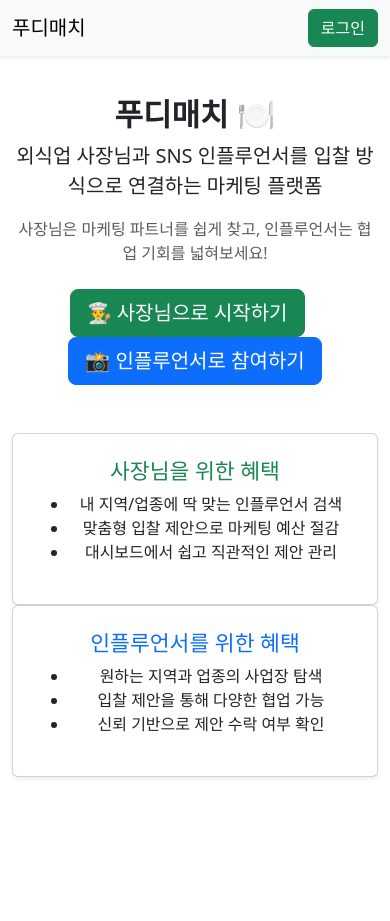
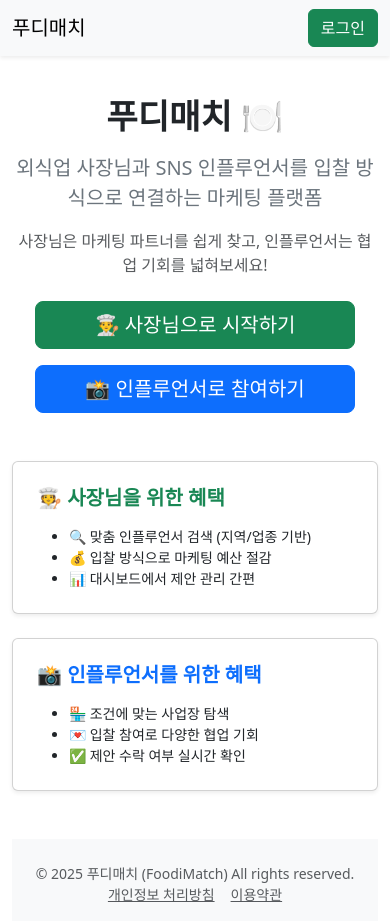
Before and after one commit to HanjuJo/FoodiMach_P1, a React (Create React App) app in the folder frontend/: page / in a window 390 px wide. Before the commit the page ends 844 px from the top, so only its background shows below. Built offline with nearby package versions, Linux system fonts and the light colour scheme; no server answers.

Commit message:
style: 홈 화면 반응형 디자인 및 AOS 애니메이션 적용

```diff
--- a/frontend/package.json
+++ b/frontend/package.json
@@ -3,6 +3,7 @@
   "version": "0.1.0",
   "private": true,
   "dependencies": {
+    "aos": "^2.3.4",
     "bootstrap": "^5.3.5",
     "cra-template-pwa": "2.0.0",
     "firebase": "^11.6.1",
--- a/frontend/src/pages/Home.js
+++ b/frontend/src/pages/Home.js
@@ -1,9 +1,12 @@
+
 import { useEffect, useState } from "react";
 import { Container, Button, Card, Row, Col } from "react-bootstrap";
 import { useNavigate } from "react-router-dom";
 import { auth, db } from "../firebaseConfig";
 import { onAuthStateChanged } from "firebase/auth";
 import { doc, getDoc } from "firebase/firestore";
+import AOS from "aos";
+import "aos/dist/aos.css";
 
 export default function Home() {
   const navigate = useNavigate();
@@ -30,27 +33,23 @@ export default function Home() {
       }
     });
 
+    AOS.init({ duration: 800 });
     return () => unsubscribe();
   }, []);
 
   if (!user) {
     return (
       <Container className="mt-5 pt-5 text-center">
-        <div className="text-center mb-5">
-          <h1 className="display-5 fw-bold">푸디매치 🍽️</h1>
-          <p className="lead">
+        <div className="hero-section mb-5" data-aos="fade-down">
+          <h1 className="display-4 fw-bold text-dark">푸디매치 🍽️</h1>
+          <p className="lead mt-3 text-secondary">
             외식업 사장님과 SNS 인플루언서를 <strong>입찰 방식</strong>으로 연결하는 마케팅 플랫폼
           </p>
           <p className="text-muted">
             사장님은 마케팅 파트너를 쉽게 찾고, 인플루언서는 협업 기회를 넓혀보세요!
           </p>
-          <div className="mt-4">
-            <Button
-              variant="success"
-              className="me-3"
-              size="lg"
-              onClick={() => navigate("/business")}
-            >
+          <div className="d-grid gap-3 mt-4" style={{ maxWidth: "320px", margin: "0 auto" }}>
+            <Button variant="success" size="lg" onClick={() => navigate("/business")}>
               👨‍🍳 사장님으로 시작하기
             </Button>
             <Button variant="primary" size="lg" onClick={() => navigate("/influencer")}>
@@ -59,36 +58,44 @@ export default function Home() {
           </div>
         </div>
 
-        <Row className="mt-5">
+        <Row className="g-4 mb-5">
           <Col md={6}>
-            <Card className="p-4 shadow-sm h-100">
-              <h4 className="text-success">사장님을 위한 혜택</h4>
-              <ul>
-                <li>내 지역/업종에 딱 맞는 인플루언서 검색</li>
-                <li>맞춤형 입찰 제안으로 마케팅 예산 절감</li>
-                <li>대시보드에서 쉽고 직관적인 제안 관리</li>
+            <Card className="p-4 shadow-sm text-start h-100" data-aos="fade-up">
+              <h5 className="text-success fw-bold mb-3">🧑‍🍳 사장님을 위한 혜택</h5>
+              <ul className="mb-0 small">
+                <li>🔍 맞춤 인플루언서 검색 (지역/업종 기반)</li>
+                <li>💰 입찰 방식으로 마케팅 예산 절감</li>
+                <li>📊 대시보드에서 제안 관리 간편</li>
               </ul>
             </Card>
           </Col>
           <Col md={6}>
-            <Card className="p-4 shadow-sm h-100">
-              <h4 className="text-primary">인플루언서를 위한 혜택</h4>
-              <ul>
-                <li>원하는 지역과 업종의 사업장 탐색</li>
-                <li>입찰 제안을 통해 다양한 협업 가능</li>
-                <li>신뢰 기반으로 제안 수락 여부 확인</li>
+            <Card className="p-4 shadow-sm text-start h-100" data-aos="fade-up">
+              <h5 className="text-primary fw-bold mb-3">📸 인플루언서를 위한 혜택</h5>
+              <ul className="mb-0 small">
+                <li>🏪 조건에 맞는 사업장 탐색</li>
+                <li>💌 입찰 참여로 다양한 협업 기회</li>
+                <li>✅ 제안 수락 여부 실시간 확인</li>
               </ul>
             </Card>
           </Col>
         </Row>
+
+        <footer className="mt-5 pt-4 pb-3 bg-light text-center text-muted small">
+          <div>© 2025 푸디매치 (FoodiMatch) All rights reserved.</div>
+          <div>
+            <a href="/privacy" className="text-muted me-3">개인정보 처리방침</a>
+            <a href="/terms" className="text-muted">이용약관</a>
+          </div>
+        </footer>
       </Container>
     );
   }
 
   return (
-    <Container className="mt-5">
+    <Container className="mt-5 pt-5">
       {role === "owner" && (
-        <Card className="p-4 shadow-sm bg-light">
+        <Card className="p-4 shadow-sm bg-light mb-4" data-aos="fade-up">
           <h3 className="mb-3">👨‍🍳 사장님, 푸디매치를 이렇게 활용해보세요!</h3>
           <ul>
             <li>조건 기반 인플루언서 검색 및 매칭</li>
@@ -103,8 +110,9 @@ export default function Home() {
           </div>
         </Card>
       )}
+
       {role === "influencer" && (
-        <Card className="p-4 shadow-sm bg-light">
+        <Card className="p-4 shadow-sm bg-light mb-4" data-aos="fade-up">
           <h3 className="mb-3">📸 인플루언서님, 푸디매치에서 기회를 찾으세요!</h3>
           <ul>
             <li>맞춤 사업장 검색으로 원하는 조건 찾기</li>
@@ -112,15 +120,20 @@ export default function Home() {
             <li>수락된 제안은 전화번호 포함 공개됨</li>
           </ul>
           <div className="text-end">
-            <Button
-              variant="primary"
-              onClick={() => navigate(`/dashboard-influencer/${user.uid}`)}
-            >
+            <Button variant="primary" onClick={() => navigate(`/dashboard-influencer/${user.uid}`)}>
               대시보드 바로가기 →
             </Button>
           </div>
         </Card>
       )}
+
+      <footer className="mt-5 pt-4 pb-3 bg-light text-center text-muted small">
+        <div>© 2025 푸디매치 (FoodiMatch) All rights reserved.</div>
+        <div>
+          <a href="/privacy" className="text-muted me-3">개인정보 처리방침</a>
+          <a href="/terms" className="text-muted">이용약관</a>
+        </div>
+      </footer>
     </Container>
   );
 }
```
Also changed, not shown: 1 other file (tests, documents, lock files or other folders).
